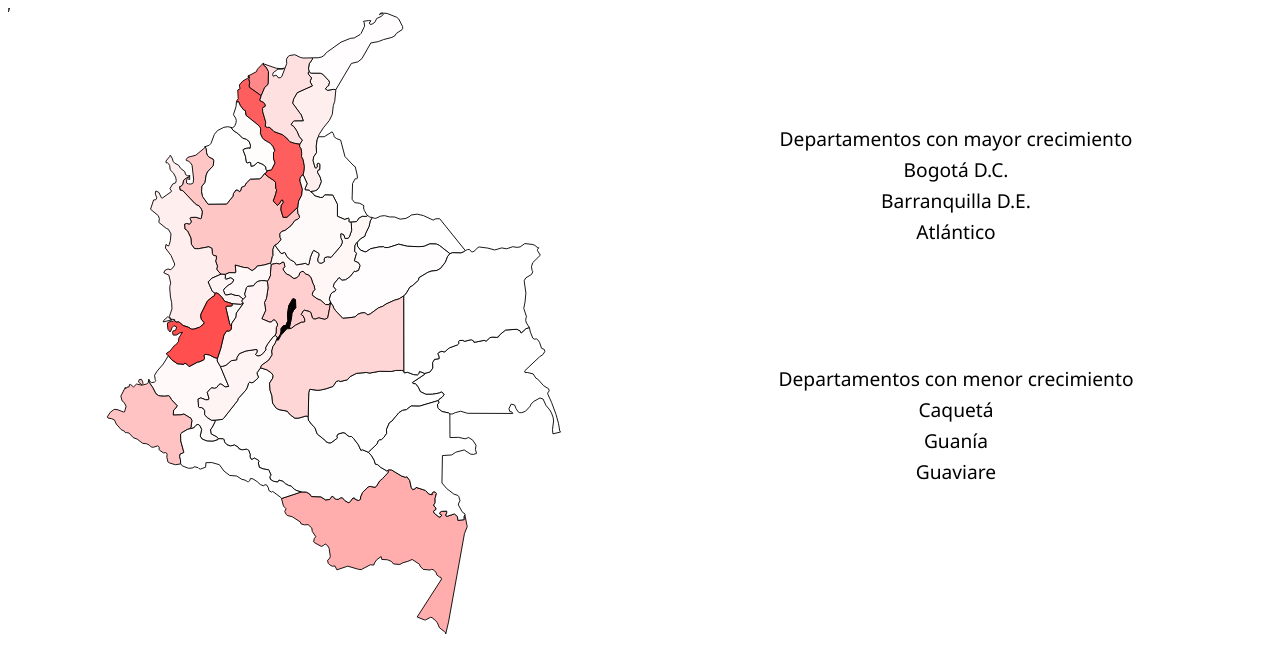
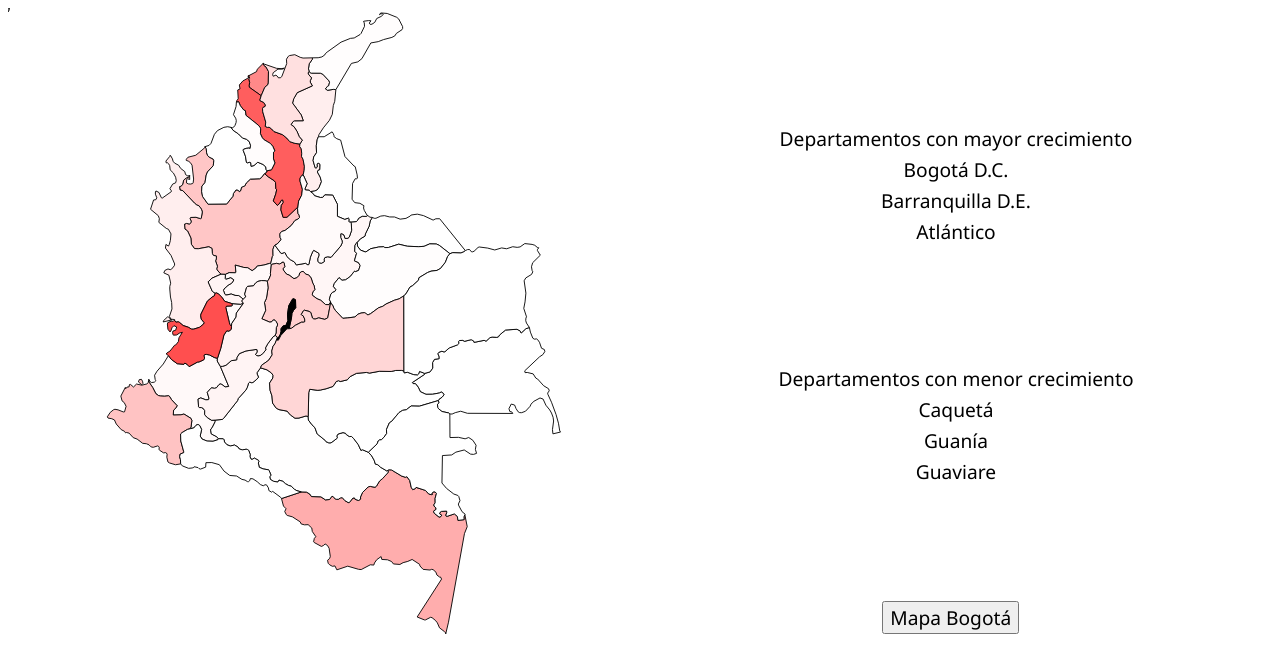
Before and after one commit to Simon010717/COVID_Stats, a plain HTML site: page mapas/index.html in a window 1280 px wide. Drawn offline with Linux system fonts and the light colour scheme.

Commit message:
Botones mapa

```diff
--- a/mapas/app.css
+++ b/mapas/app.css
@@ -16,6 +16,16 @@ table{
     margin-top: 9%;
 }
 
+button{
+    text-align: right;
+    font-family: 'Segoe UI', Tahoma, Geneva, Verdana, sans-serif;
+    font-size: 1.5vw;
+    width:auto;
+    float: right;
+    margin-top: 9%;
+    margin-right: 20%;
+}
+
 .map__image path{
 
     stroke: rgb(0, 0, 0);
--- a/mapas/index.html
+++ b/mapas/index.html
@@ -147,6 +147,11 @@
                     </tr>
                 </table>
             </div>
+            <div class="map__button" >
+                <button onclick="location.href='indexBog.html'">
+                    Mapa Bogotá
+                </button>
+            </div>
         </div>
         <script src="app.js"></script>
     </body>
```
Also changed, not shown: mapas/indexBog.html (+5 -0 lines).
